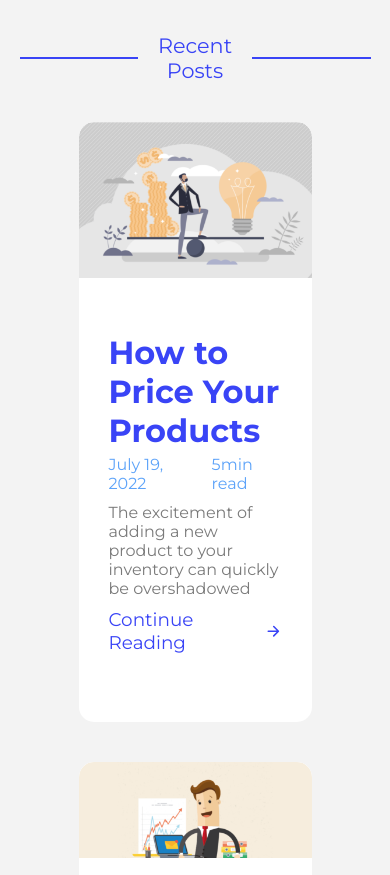
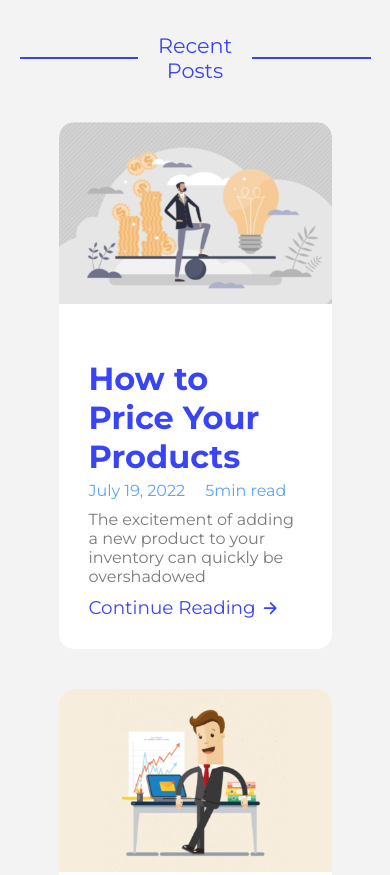
Before and after one commit to TirottaSoftware/Zach-Altmyer, a plain HTML site: page blog/index.html in a window 390 px wide. Shown: the part 860-1735 px from the top of the page. Drawn offline with nearby package versions, Linux system fonts and the light colour scheme; a web font is replaced by a local one.

```diff
--- a/assets/css/responsiveness.css
+++ b/assets/css/responsiveness.css
@@ -302,7 +302,8 @@
     }
     .blogs-container .blog-card{
         width: 100%;
-        height: 600px;
+        height: unset;
+        margin: 20px 0;
     }
 
     .container-23 .article-card, .container-13 .article-card{
```
